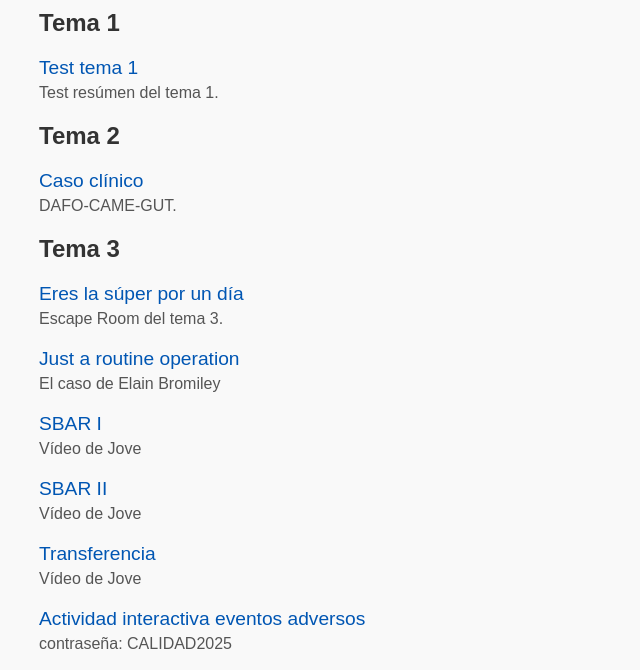
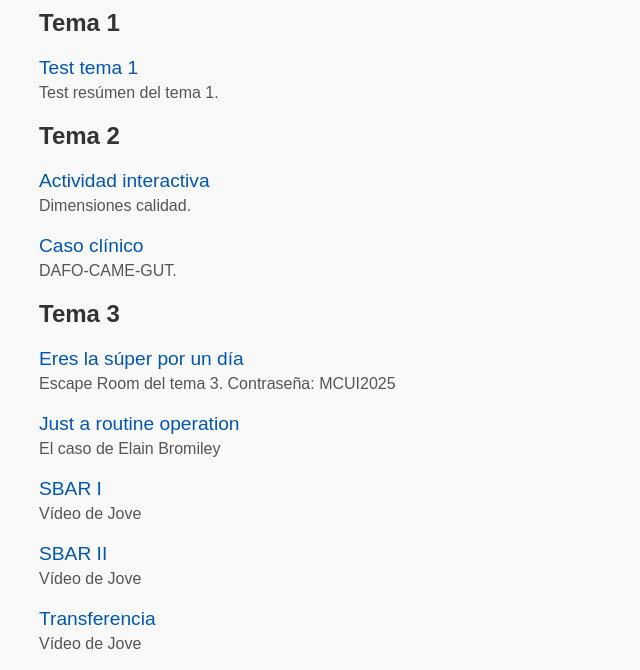
Before and after one commit to urgyem/04-MCUI-Resumen-interactivo-asignatura, a plain HTML site: page recursos.html in a window 1280 px wide. Shown: the part 119-789 px from the top of the page, without its empty margins (201-841 px from the left). Drawn offline with Linux system fonts and the light colour scheme.

Commit message:
Revise recursos.html with new resource links
Updated resource links and descriptions in the HTML file.

```diff
--- a/recursos.html
+++ b/recursos.html
@@ -63,6 +63,11 @@
         <h2> Tema 2</h2>
 
         <div class="recurso">
+            <a href="https://claude.ai/public/artifacts/238a4035-2c4d-4195-aa0d-9b258cb9b74a" target="_blank">Actividad interactiva</a>
+            <p>Dimensiones calidad.</p>
+        </div>
+
+         <div class="recurso">
             <a href="https://claude.ai/public/artifacts/f9b993aa-c3d2-4042-b9cb-4f265fc904e6" target="_blank">Caso clínico</a>
             <p>DAFO-CAME-GUT.</p>
         </div>
@@ -71,7 +76,7 @@
 
         <div class="recurso">
             <a href="https://view.genially.com/688b9de0f735726c105b7f6e" target="_blank">Eres la súper por un día</a>
-            <p>Escape Room del tema 3.</p>
+            <p>Escape Room del tema 3. Contraseña: MCUI2025</p>
         </div>
 
               <div class="recurso">
```
